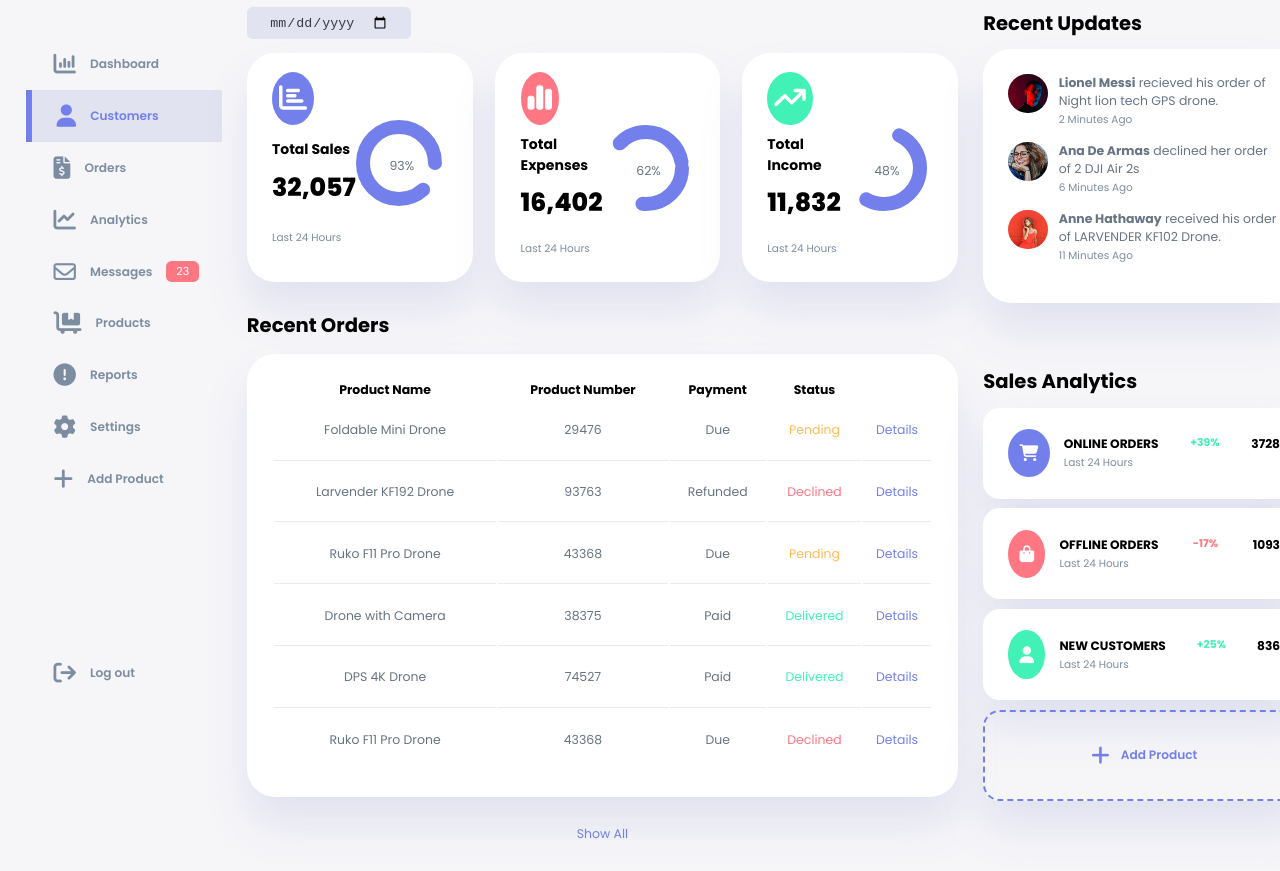
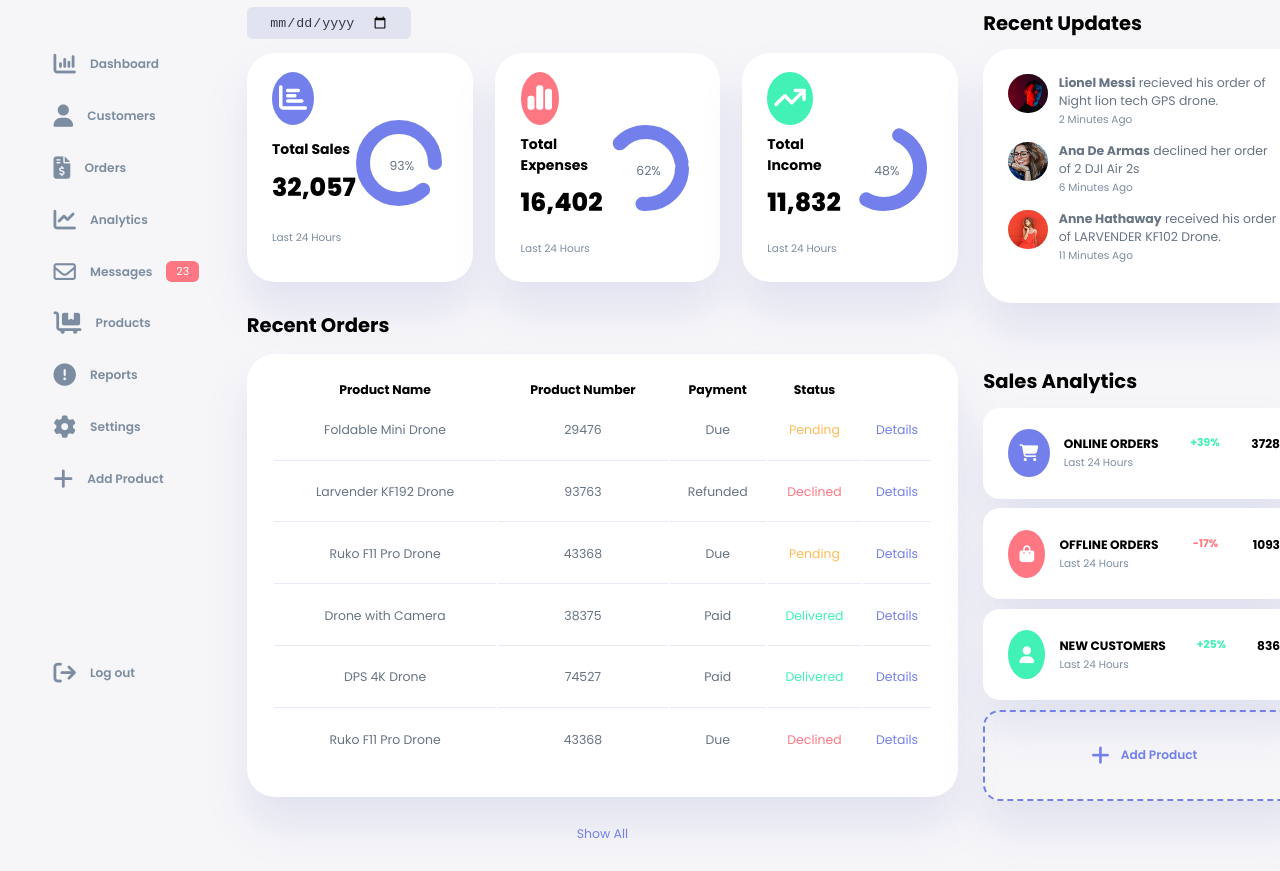
Before and after one commit to abanoub-ashraf3/Responsive-Admin-Dash-Board-with-Dark-Light-Mode, a plain HTML site: page index.html in a window 1280 px wide. Shown: the part 65-936 px from the top of the page. Drawn offline with Linux system fonts and the light colour scheme.

Commit message:
Second commit

```diff
--- a/dash.css
+++ b/dash.css
@@ -204,24 +204,6 @@ aside .sidebar a:last-child{
     position: absolute;
     bottom: 2rem;
     width: 100%;
-}
-
-aside .sidebar a.active{
-    background-color: var(--color-light);
-    color: var(--color-primary);
-    margin-left: 0;
-}
-
-aside .sidebar a.active:before{
-   content: '';
-   width: 6px;
-   height: 100%;
-   background-color: var(--color-primary);
-}
-
-aside .sidebar a.active span{
-    color: var(--color-primary);
-    margin-left: calc(1rem - 3px);
 }
 
 aside .sidebar a:hover{
@@ -711,7 +693,7 @@ main .recent-orders a{
         .right .top .theme-toggler{
             width: 4.4rem;
             position: absolute;
-            left: 72%;
+            left: 65%;
         }
 
         .right .profile .info{
--- a/index.html
+++ b/index.html
@@ -34,7 +34,7 @@
                     <h3>Dashboard</h3>
                 </a>
 
-                <a href="#" class="active">
+                <a href="#">
                     <span class="material-icons"><i class="fa-solid fa-user"></i></span>
                     <h3>Customers</h3>
                 </a>
```
